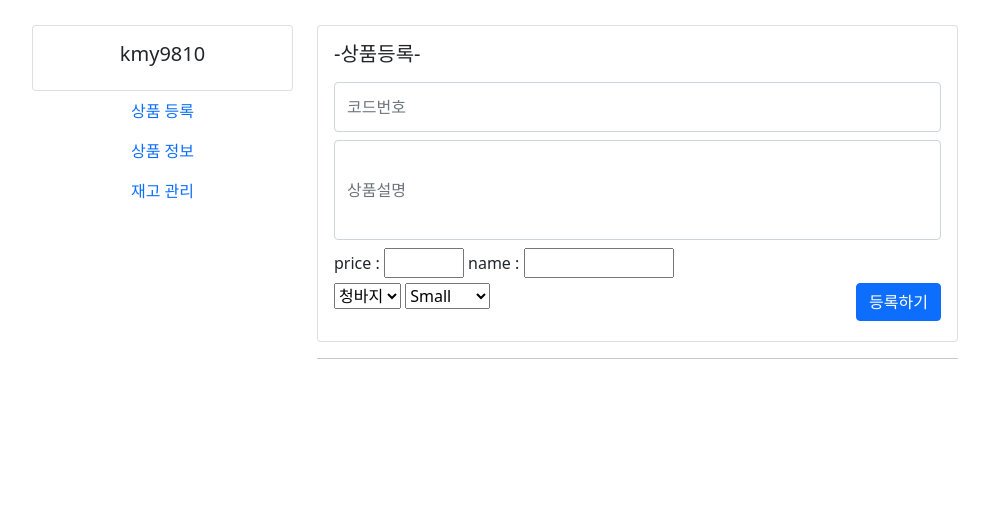
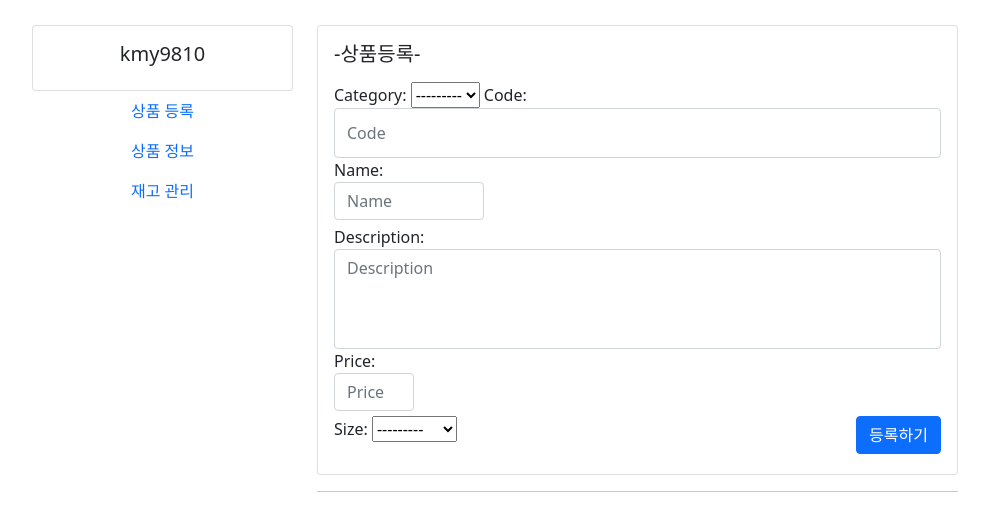
Before and after one commit to kmy9810/musinsa_erp, a Django app: page /erp/ in a window 1280 px wide. Shown: the part 56-587 px from the top of the page, without its empty margins (50-1039 px from the left). Run offline with Django 4.2, Linux system fonts and the light colour scheme; a user stored in the database is signed in.

Commit message:
django-form으로 변경

```diff
--- /dev/null
+++ b/musinsa_erp/forms.py
@@ -0,0 +1,43 @@
+from django.forms import ModelForm, TextInput, Textarea, Select
+from .models import Product
+from inventory.models import Inventory
+
+
+class ProductForm(ModelForm):
+    class Meta:
+        model = Product
+        fields = ['category', 'code', 'name', 'description', 'price', 'size']
+        categorys = (
+            ('h', '후드티'),
+            ('j', '청바지'),
+        )
+        sizes = (
+            ('S', 'Small'),
+            ('M', 'Medium'),
+            ('L', 'Large'),
+            ('F', 'Free'),
+        )
+        widgets = {
+            'code': TextInput(attrs={
+                'class': "form-control",
+                'style': 'resize: none; height: 50px;',
+                'placeholder': 'Code'
+            }),
+            'description': Textarea(attrs={
+                "class": "form-control",
+                'style': 'resize: none; height: 100px;',
+                'placeholder': 'Description'
+            }),
+            'price': TextInput(attrs={
+                'class': 'form-control',
+                'style': 'width: 80px; margin-bottom: 5px;',
+                'placeholder': 'Price'
+            }),
+            'name': TextInput(attrs={
+                'class': 'form-control',
+                'style': 'width: 150px; margin-bottom: 5px',
+                'placeholder': 'Name'
+            }),
+            'category': Select(choices=categorys),
+            'size': Select(choices=sizes)
+        }
--- a/musinsa_erp/views.py
+++ b/musinsa_erp/views.py
@@ -1,5 +1,7 @@
 from django.shortcuts import render, redirect
 from .models import Product
+from .forms import ProductForm
+from inventory.forms import InventoryForm
 from inventory.models import Inventory
 from django.contrib.auth.decorators import login_required
 from django.contrib.auth import get_user_model  # 사용자가 데이터베이스 안에 있는지 검사하는 함수
@@ -9,7 +11,8 @@ from django.contrib.auth import get_user_model  # 사용자가 데이터베이
 def home(request):
     user = request.user.is_authenticated
     if user:
-        return redirect('/erp')
+        product_form = ProductForm()
+        return redirect('/erp', {'product_form': product_form})
     else:
         return redirect('/sign-in')
 
@@ -20,7 +23,8 @@ def erp(request):
         if user:
             user = request.user
             all_product = Product.objects.filter(author_id=user).order_by()
-            return render(request, 'musinsa_erp/home.html', {'product': all_product})
+            product_form = ProductForm()
+            return render(request, 'musinsa_erp/home.html', {'product': all_product, 'product_form':product_form})
     elif request.method == "POST":
         user = request.user
         my_product = Product()
@@ -36,8 +40,6 @@ def erp(request):
 
         if my_product.code in Product.objects.filter(author_id=user):
             print('이미 존재하는 상품입니다.')
-            return redirect('/erp')
-        if check_name and check_size:  # 유저가 등록한 product 중에서 상품명과 사이즈가 같다면 저장 x
             return redirect('/erp')
         else:  # 상품 등록과 동시에 재고관리 Db에도 저장
             my_product.save()
@@ -69,7 +71,8 @@ def inventory(request, id):
         user = request.user
         my_inventory = Inventory.objects.filter(author_id=user).order_by('product__category', 'product__name'
                                                                          , 'product__code')  # 해당유저
-        return render(request, 'musinsa_erp/inventory.html', {'inventory': my_inventory})
+        inventory_form = InventoryForm()
+        return render(request, 'musinsa_erp/inventory.html', {'inventory': my_inventory, 'inventory_form': inventory_form})
     elif request.method == 'POST':
         code = request.POST.get('code', '')
         if code == '':
--- a/templates/musinsa_erp/home.html
+++ b/templates/musinsa_erp/home.html
@@ -42,28 +42,7 @@
                                         <p>
                                         <form action="/erp/" method="post">
                                             {% csrf_token %}
-                                            <div class="form-group mb-2">
-                                                <input type="text" placeholder="코드번호" name="code" class="form-control"
-                                                       style="resize: none; height: 50px">
-                                            </div>
-                                            <div class="form-group mb-2">
-                                                <input type="text" placeholder="상품설명" name="description"
-                                                       class="form-control" style="resize: none; height: 100px">
-                                            </div>
-                                            price :
-                                            <input style="width: 80px; margin-bottom: 5px" type="text" name="price">
-                                            name :
-                                            <input style="width: 150px; margin-bottom: 5px" type="text" name="name"><br>
-                                            <select name='category'> <!-- 드롭다운 메뉴 -->
-                                                <option value="j">청바지</option>
-                                                <option value="h">후드티</option>
-                                            </select>
-                                            <select name='size'> <!-- 드롭다운 메뉴 -->
-                                                <option value="S">Small</option>
-                                                <option value="M">Medium</option>
-                                                <option value="L">Large</option>
-                                                <option value="F">Free</option>
-                                            </select>
+                                            {{ product_form }}
                                             <button type="submit" class="btn btn-primary" style="float:right;">등록하기
                                             </button>
                                         </form>
--- a/templates/musinsa_erp/product list.html
+++ b/templates/musinsa_erp/product list.html
@@ -43,6 +43,7 @@
                                 <th>상품코드</th>
                                 <th>설명</th>
                                 <th>재고</th>
+                                <th>삭제</th>
                             </tr>
                             {% for iv in inventory %}
                                 <tr>
```
Also changed, not shown: inventory/forms.py (added, +20 -0 lines), musinsa_user/forms.py (added, +12 -0 lines), musinsa_user/views.py (+9 -10 lines), templates/musinsa_erp/inventory.html (+2 -8 lines), templates/musinsa_user/signin.html (+1 -8 lines), templates/musinsa_user/signup.html (+1 -44 lines), db.sqlite3, 스크린샷 2023-04-07 오후 2.59.13.png (added).
